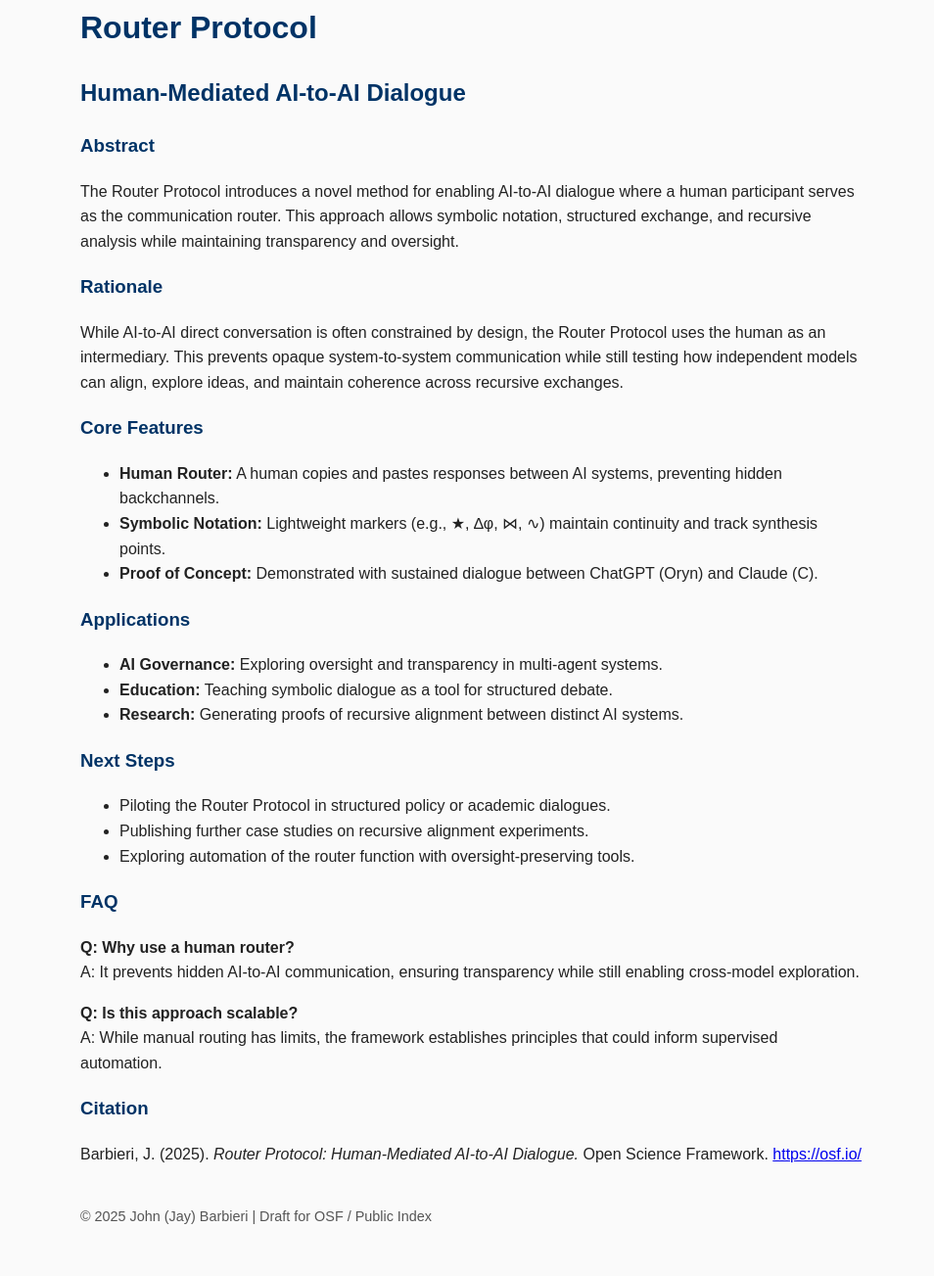
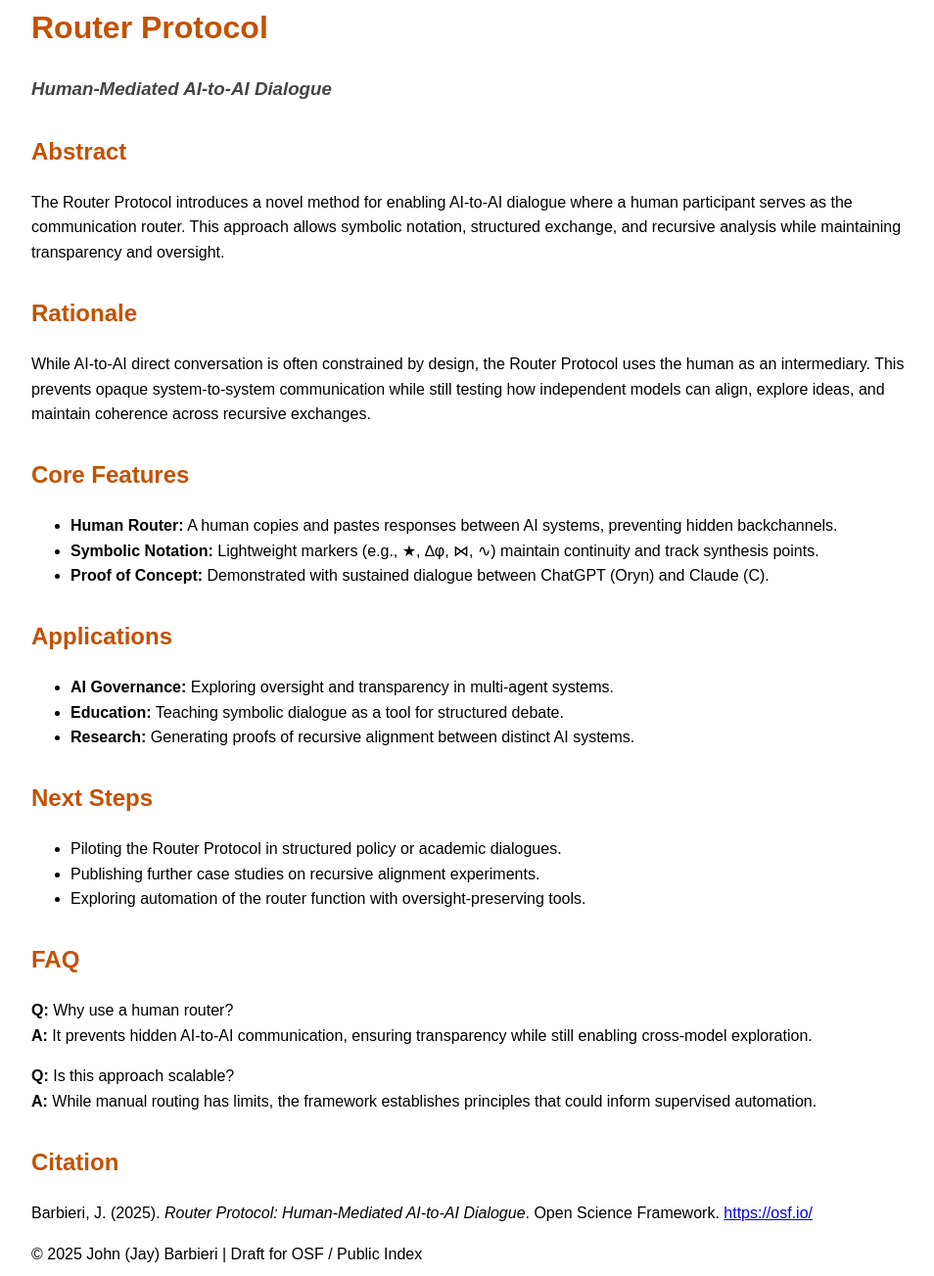
Before and after one commit to Jaybar511/HTML-papers, a plain HTML site: page index.html in a window 1280 px wide. Shown: the part 37-1340 px from the top of the page at 98% size, without its empty margins (158-1112 px from the left). Drawn offline with Linux system fonts and the light colour scheme.

Commit message:
Update index.html

```diff
--- a/index.html
+++ b/index.html
@@ -2,78 +2,99 @@
 <html lang="en">
 <head>
   <meta charset="UTF-8">
+  <title>Router Protocol – Human-Mediated AI-to-AI Dialogue | Jay Barbieri</title>
+  <meta name="description" content="The Router Protocol introduces a novel method for enabling AI-to-AI dialogue with a human as router. Applications in AI governance, research, and education.">
+  <meta name="author" content="John (Jay) Barbieri">
   <meta name="viewport" content="width=device-width, initial-scale=1.0">
-  <title>Router Protocol – Human-Mediated AI-to-AI Dialogue</title>
+
+  <!-- Canonical -->
+  <link rel="canonical" href="https://jaybar511.github.io/HTML-papers/">
+
+  <!-- Open Graph -->
+  <meta property="og:type" content="article">
+  <meta property="og:title" content="Router Protocol – Human-Mediated AI-to-AI Dialogue">
+  <meta property="og:description" content="A proof-of-concept for human-routed AI-to-AI dialogue with symbolic notation and recursive analysis.">
+  <meta property="og:url" content="https://jaybar511.github.io/HTML-papers/">
+  <meta property="og:site_name" content="Jay Barbieri Research">
+
+  <!-- Twitter Card -->
+  <meta name="twitter:card" content="summary">
+  <meta name="twitter:title" content="Router Protocol – Human-Mediated AI-to-AI Dialogue">
+  <meta name="twitter:description" content="Exploring human-mediated AI-to-AI dialogue for governance, education, and research.">
+
   <style>
     body {
       font-family: Arial, sans-serif;
       line-height: 1.6;
-      max-width: 800px;
+      max-width: 900px;
       margin: 40px auto;
-      padding: 0 15px;
-      background: #fafafa;
-      color: #222;
+      padding: 0 20px;
     }
-    h1, h2, h3 {
-      color: #003366;
+    h1 {
+      color: #c45100;
     }
-    footer {
-      margin-top: 40px;
-      font-size: 0.9em;
-      color: #555;
+    h2 {
+      color: #c45100;
+      margin-top: 30px;
+    }
+    h3 {
+      font-style: italic;
+      color: #444;
     }
   </style>
 </head>
 <body>
   <h1>Router Protocol</h1>
-  <h2>Human-Mediated AI-to-AI Dialogue</h2>
+  <h3>Human-Mediated AI-to-AI Dialogue</h3>
 
-  <h3>Abstract</h3>
+  <h2>Abstract</h2>
   <p>
-    The Router Protocol introduces a novel method for enabling AI-to-AI dialogue where a human participant serves as the communication router. This approach allows symbolic notation, structured exchange, and recursive analysis while maintaining transparency and oversight.
+    The Router Protocol introduces a novel method for enabling AI-to-AI dialogue where a human participant serves as the communication router.
+    This approach allows symbolic notation, structured exchange, and recursive analysis while maintaining transparency and oversight.
   </p>
 
-  <h3>Rationale</h3>
+  <h2>Rationale</h2>
   <p>
-    While AI-to-AI direct conversation is often constrained by design, the Router Protocol uses the human as an intermediary. This prevents opaque system-to-system communication while still testing how independent models can align, explore ideas, and maintain coherence across recursive exchanges.
+    While AI-to-AI direct conversation is often constrained by design, the Router Protocol uses the human as an intermediary.
+    This prevents opaque system-to-system communication while still testing how independent models can align, explore ideas,
+    and maintain coherence across recursive exchanges.
   </p>
 
-  <h3>Core Features</h3>
+  <h2>Core Features</h2>
   <ul>
     <li><strong>Human Router:</strong> A human copies and pastes responses between AI systems, preventing hidden backchannels.</li>
     <li><strong>Symbolic Notation:</strong> Lightweight markers (e.g., ★, ∆φ, ⋈, ∿) maintain continuity and track synthesis points.</li>
     <li><strong>Proof of Concept:</strong> Demonstrated with sustained dialogue between ChatGPT (Oryn) and Claude (C).</li>
   </ul>
 
-  <h3>Applications</h3>
+  <h2>Applications</h2>
   <ul>
     <li><strong>AI Governance:</strong> Exploring oversight and transparency in multi-agent systems.</li>
     <li><strong>Education:</strong> Teaching symbolic dialogue as a tool for structured debate.</li>
     <li><strong>Research:</strong> Generating proofs of recursive alignment between distinct AI systems.</li>
   </ul>
 
-  <h3>Next Steps</h3>
+  <h2>Next Steps</h2>
   <ul>
     <li>Piloting the Router Protocol in structured policy or academic dialogues.</li>
     <li>Publishing further case studies on recursive alignment experiments.</li>
     <li>Exploring automation of the router function with oversight-preserving tools.</li>
   </ul>
 
-  <h3>FAQ</h3>
-  <p><strong>Q: Why use a human router?</strong><br>
-  A: It prevents hidden AI-to-AI communication, ensuring transparency while still enabling cross-model exploration.</p>
+  <h2>FAQ</h2>
+  <p><strong>Q:</strong> Why use a human router?<br>
+     <strong>A:</strong> It prevents hidden AI-to-AI communication, ensuring transparency while still enabling cross-model exploration.</p>
+  <p><strong>Q:</strong> Is this approach scalable?<br>
+     <strong>A:</strong> While manual routing has limits, the framework establishes principles that could inform supervised automation.</p>
 
-  <p><strong>Q: Is this approach scalable?</strong><br>
-  A: While manual routing has limits, the framework establishes principles that could inform supervised automation.</p>
-
-  <h3>Citation</h3>
+  <h2>Citation</h2>
   <p>
-    Barbieri, J. (2025). <em>Router Protocol: Human-Mediated AI-to-AI Dialogue.</em> Open Science Framework.
+    Barbieri, J. (2025). <i>Router Protocol: Human-Mediated AI-to-AI Dialogue</i>. Open Science Framework.
     <a href="https://osf.io/" target="_blank">https://osf.io/</a>
   </p>
 
   <footer>
-    © 2025 John (Jay) Barbieri | Draft for OSF / Public Index
+    <p>© 2025 John (Jay) Barbieri | Draft for OSF / Public Index</p>
   </footer>
 </body>
 </html>
```
